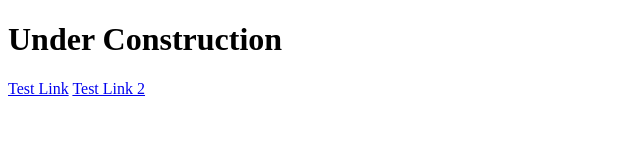
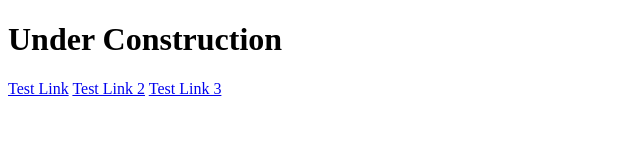
Before and after one commit to m-t-chang/m-t-chang.github.io, a plain HTML site: page index.html in a window 1280 px wide. Shown: the full height of the page, 0-640 px from the left. Drawn offline with Linux system fonts and the light colour scheme.

Commit message:
add log anything

```diff
--- a/index.html
+++ b/index.html
@@ -9,6 +9,8 @@
 
 <a href="http://139.144.118.12:3000/">Test Link</a>
 <a href="https://baby-sleep-stopwatch.netlify.app/">Test Link 2</a>
+<a href="http://139.144.118.12:36935/">Test Link 3</a>
+
 
 </body>
 </html>
```
